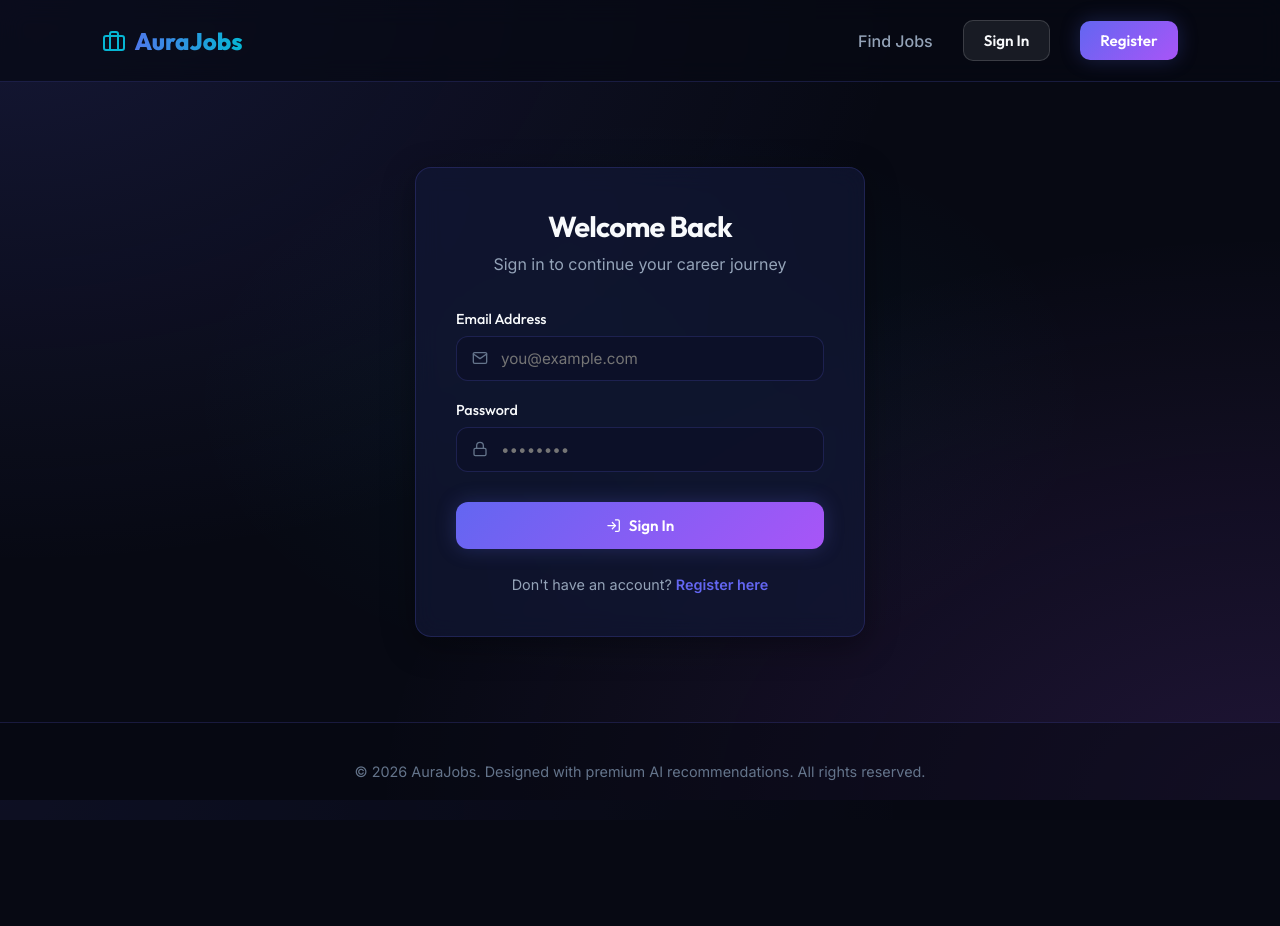
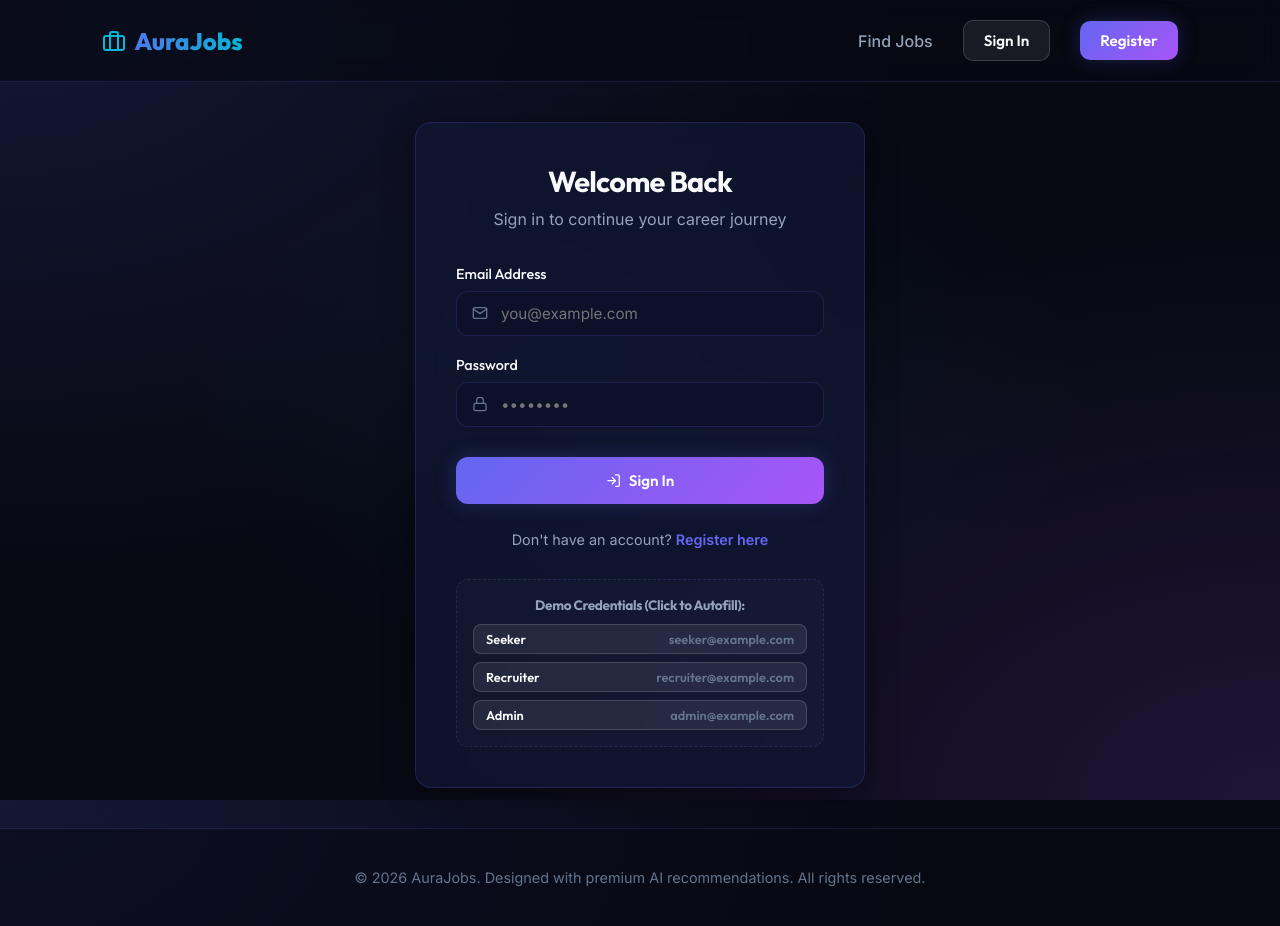
Before and after one commit to 02kavay/job-portal-aurajobs, a Next.js app in the folder frontend/: page /login in a window 1280 px wide. Before the commit the page ends 820 px from the top, so only its background shows below. Built offline with nearby package versions, Linux system fonts and the light colour scheme; no server answers.

Commit message:
feat: add click-to-autofill demo credentials on login page

```diff
--- a/frontend/src/app/login/page.tsx
+++ b/frontend/src/app/login/page.tsx
@@ -54,6 +54,8 @@ function LoginForm() {
           router.push('/');
         } else if (data.user.role === 'SEEKER') {
           router.push('/seeker/dashboard');
+        } else if (data.user.role === 'ADMIN') {
+          router.push('/admin/dashboard');
         } else {
           router.push('/recruiter/dashboard');
         }
@@ -149,6 +151,48 @@ function LoginForm() {
             Register here
           </Link>
         </p>
+
+        {/* Demo Credentials Box */}
+        <div style={{
+          marginTop: '28px',
+          padding: '16px',
+          borderRadius: '12px',
+          background: 'rgba(255, 255, 255, 0.02)',
+          border: '1px dashed var(--border-glow)'
+        }}>
+          <h4 style={{ fontSize: '0.85rem', marginBottom: '10px', color: 'var(--text-muted)', textAlign: 'center' }}>
+            Demo Credentials (Click to Autofill):
+          </h4>
+          <div style={{ display: 'flex', flexDirection: 'column', gap: '8px' }}>
+            <button
+              type="button"
+              onClick={() => { setEmail('seeker@example.com'); setPassword('password123'); }}
+              className="btn btn-secondary"
+              style={{ fontSize: '0.8rem', padding: '6px 12px', display: 'flex', justifyContent: 'space-between', borderRadius: '8px' }}
+            >
+              <span>Seeker</span>
+              <span style={{ color: 'var(--text-dark)' }}>seeker@example.com</span>
+            </button>
+            <button
+              type="button"
+              onClick={() => { setEmail('recruiter@example.com'); setPassword('password123'); }}
+              className="btn btn-secondary"
+              style={{ fontSize: '0.8rem', padding: '6px 12px', display: 'flex', justifyContent: 'space-between', borderRadius: '8px' }}
+            >
+              <span>Recruiter</span>
+              <span style={{ color: 'var(--text-dark)' }}>recruiter@example.com</span>
+            </button>
+            <button
+              type="button"
+              onClick={() => { setEmail('admin@example.com'); setPassword('password123'); }}
+              className="btn btn-secondary"
+              style={{ fontSize: '0.8rem', padding: '6px 12px', display: 'flex', justifyContent: 'space-between', borderRadius: '8px' }}
+            >
+              <span>Admin</span>
+              <span style={{ color: 'var(--text-dark)' }}>admin@example.com</span>
+            </button>
+          </div>
+        </div>
       </div>
     </div>
   );
```
